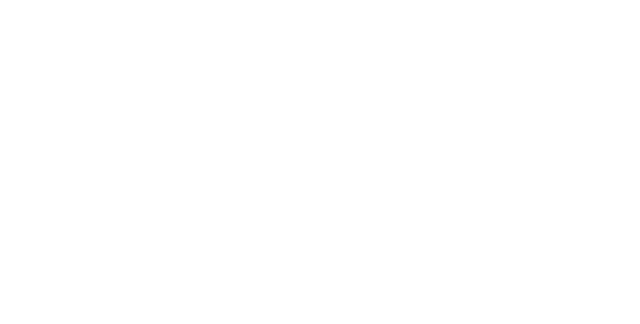
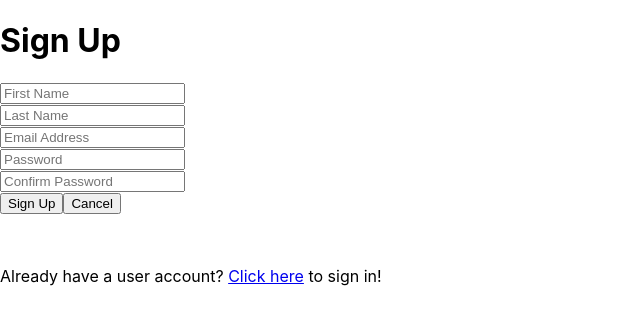
Before and after one commit to Dani-Gonzo/techdegree-project10, a React (Create React App) app in the folder client/: page /user/signup in a window 1280 px wide. Shown: the top 324 px of the page, without its empty margins (0-640 px from the left). Built offline with nearby package versions, Linux system fonts and the light colour scheme; the HTML template or start-up script is replaced by a standard one.

Commit message:
Build out user sign up component to the point it is functional. does not sign user in upon successful sign up

```diff
--- a/client/src/App.js
+++ b/client/src/App.js
@@ -4,6 +4,7 @@ import CourseDetail from './components/CourseDetail.js';
 import CreateCourse from './components/CreateCourse.js';
 import {BrowserRouter, Route, Switch, Redirect} from 'react-router-dom';
 import UpdateCourse from './components/UpdateCourse.js';
+import UserSignUp from './components/UserSignUp.js';
 // import './App.css';
 
 class App extends Component {
@@ -17,6 +18,7 @@ class App extends Component {
             <Route path="/courses/detail/:id" component={CourseDetail} />
             <Route path="/courses/update/:id" component={UpdateCourse} />
             <Route path="/courses/create" component={CreateCourse} />
+            <Route path="/user/signup" component={UserSignUp} />
         </div>
       </BrowserRouter>
     )
--- /dev/null
+++ b/client/src/components/Context/index.js
@@ -0,0 +1,6 @@
+import React from 'react';
+
+const UserContext = React.createContext();
+
+export const Provider = UserContext.Provider;
+export const Consumer = UserContext.Consumer;
--- a/client/src/components/UserSignUp.js
+++ b/client/src/components/UserSignUp.js
@@ -1,5 +1,100 @@
 import React, {Component} from 'react';
 
 export default class UserSignUp extends Component {
+    state = {
+        firstName: "",
+        lastName: "",
+        emailAddress: "",
+        password: "",
+        confirmPassword: "",
+        errors: []
+    }
 
+    createUser = e => {
+        e.preventDefault();
+        fetch("//localhost:5000/api/users/", {
+            method: 'POST', body: JSON.stringify(this.state), headers: new Headers({"Content-Type": "application/json"})
+        })
+        .then(async res => {
+            if (res.ok == true) {
+                this.props.history.push("/courses");
+                window.alert("User account created!");
+            } else {
+                const errorData = await res.json();
+                this.setState({errors: errorData.message})
+            }
+        })
+    }
+
+    changeHandler = e => {
+        let name = e.target.name;
+        let value = e.target.value;
+        this.setState({[name]: value})
+    }
+
+    cancelButton = e => {
+        e.preventDefault();
+        let path = "/courses";
+        this.props.history.push(path);
+    }
+
+    render() {
+        let errors = [];
+        let errorContainer;
+
+        if (this.state.errors.length > 0) {
+            errors = this.state.errors.map(error => {
+                return (
+                    <li>{error}</li>
+                )
+            });
+        }
+
+        if (this.state.errors.length > 0) {
+            errorContainer = <div>
+                                <h2 className="validation--errors--label">Validation errors</h2>
+                                <div className="validation-errors">
+                                    <ul>
+                                        {errors}
+                                    </ul>
+                                </div>
+                            </div>
+        } else {
+            errorContainer = null;
+        }
+
+        return (
+            <div className="bounds">
+                <div className="grid-33 centered signin">
+                    <h1>Sign Up</h1>
+                    <div>
+                        {errorContainer}
+                        <form onSubmit={this.createUser}>
+                            <div>
+                                <input id="firstName" name="firstName" type="text" className="" placeholder="First Name" onChange={this.changeHandler}></input>
+                            </div>
+                            <div>
+                                <input id="lastName" name="lastName" type="text" className="" placeholder="Last Name" onChange={this.changeHandler}></input>
+                            </div>
+                            <div>
+                                <input id="emailAddress" name="emailAddress" type="text" className="" placeholder="Email Address" onChange={this.changeHandler}></input>
+                            </div>
+                            <div>
+                                <input id="password" name="password" type="text" className="" placeholder="Password" onChange={this.changeHandler}></input>
+                            </div>
+                            <div>
+                                <input id="confirmPassword" name="confirmPassword" type="text" className="" placeholder="Confirm Password" onChange={this.changeHandler}></input>
+                            </div>
+                            <div className="grid-100 pad-bottom">
+                                <button className="button" type="submit">Sign Up</button>
+                                <button className="button button-secondary" onClick={this.cancelButton}>Cancel</button>
+                            </div>
+                        </form>
+                    </div>
+                    <p>&nbsp;</p>
+                    <p>Already have a user account? <a href="sign-in.html">Click here</a> to sign in!</p> {/* TODO: Link to user sign in route */}
+                </div>
+            </div>
+        )
+    }
 }
```
